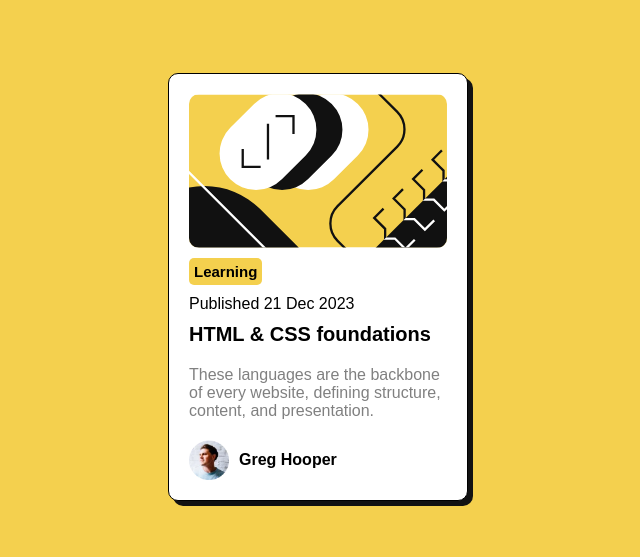
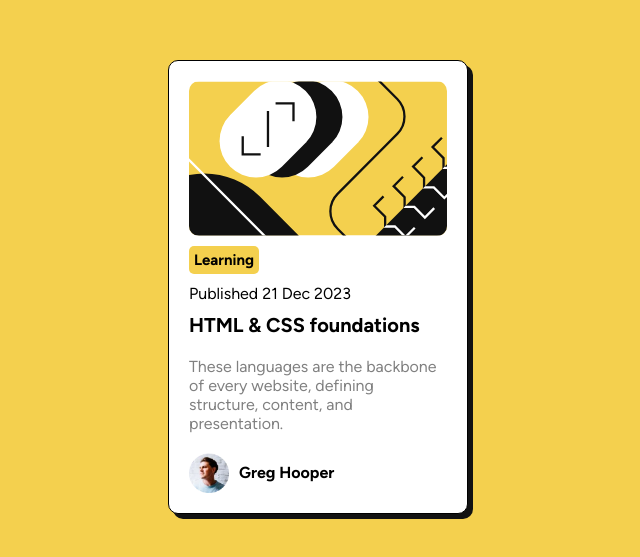
Before and after one commit to MiloDevs/Blog-Preview-Card, a plain HTML site: page index.html in a window 1280 px wide. Shown: the part 113-670 px from the top of the page, without its empty margins (322-962 px from the left). Drawn offline with Linux system fonts and the light colour scheme; the site is published under a folder, as on GitHub Pages, so addresses that start at the root find nothing.

Commit message:
fix: Update font file paths in style.css

```diff
--- a/style.css
+++ b/style.css
@@ -1,8 +1,8 @@
 @font-face {
     font-family: 'Figtree';
     src: local(''),
-        url('/assets/fonts/Figtree-VariableFont_wght.ttf'),
-        url('/assets/fonts/Figtree-Italic-VariableFont_wght.ttf');
+        url('./assets/fonts/Figtree-VariableFont_wght.ttf'),
+        url('./assets/fonts/Figtree-Italic-VariableFont_wght.ttf');
 }
 
 
```
